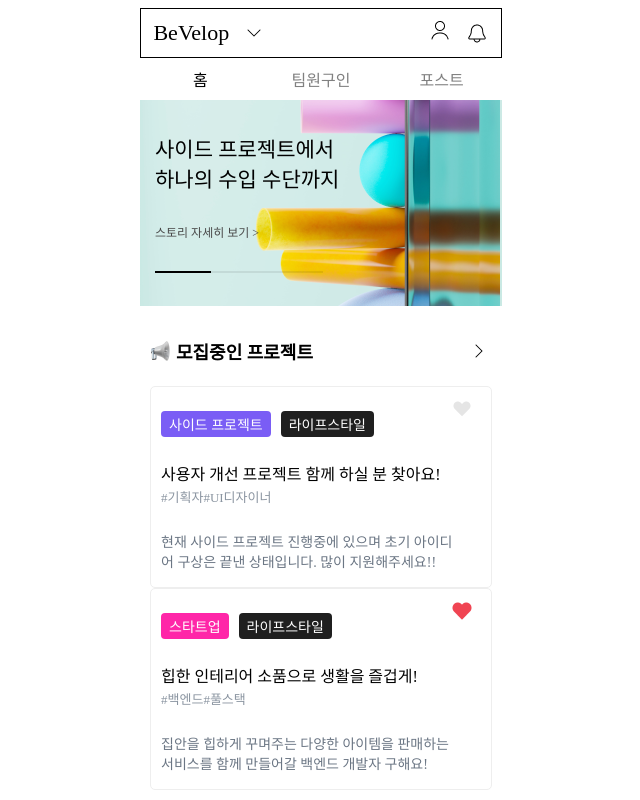
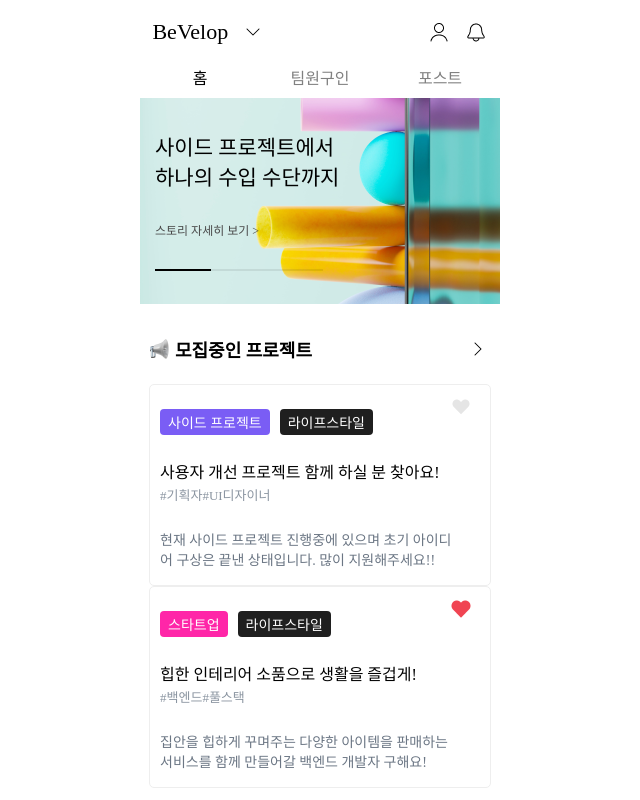
Before and after one commit to NS0H/vue_practice, a Vue app: page / in a window 1280 px wide. Shown: the top 800 px of the page, without its empty margins (320-960 px from the left). Built offline with nearby package versions, Linux system fonts and the light colour scheme.

Commit message:
router.push 수정

```diff
--- a/src/components/HeaderVue.vue
+++ b/src/components/HeaderVue.vue
@@ -1,22 +1,34 @@
 <template>
     <div >
-      <router-link to="/">{{ msg }}</router-link>
+      <span class="page" @click="goToHome">{{ msg }}</span>
       <img class="arrow" src="../assets/chevron.png" />
-      <router-link to="/mypage"><img src="../assets/mypage.png" /></router-link>
+      <img class="page" src="../assets/mypage.png" @click="goToMyPage" />
       <img src="../assets/alarm.png" />
     </div>
 </template>
 
 <script lang="ts">
 import { defineComponent, ref } from 'vue';
+import { useRouter } from 'vue-router';
 
 export default defineComponent({
   name: 'HeaderVue',
   setup() {
+    const router = useRouter();
     const msg = ref("BeVelop");
 
+    function goToHome() {
+      router.push('/');
+    }
+
+    function goToMyPage() {
+      router.push('/mypage');
+    }
+
     return {
-      msg
+      msg,
+      goToHome,
+      goToMyPage
     };
   }
 });
@@ -35,7 +47,10 @@ export default defineComponent({
      font-size: 22px;
      font-family: 'Pretendard';
      color: black;
-     border: 1px solid black;
+   }
+
+   .page:hover {
+    cursor: pointer;
    }
 
    a {
```
